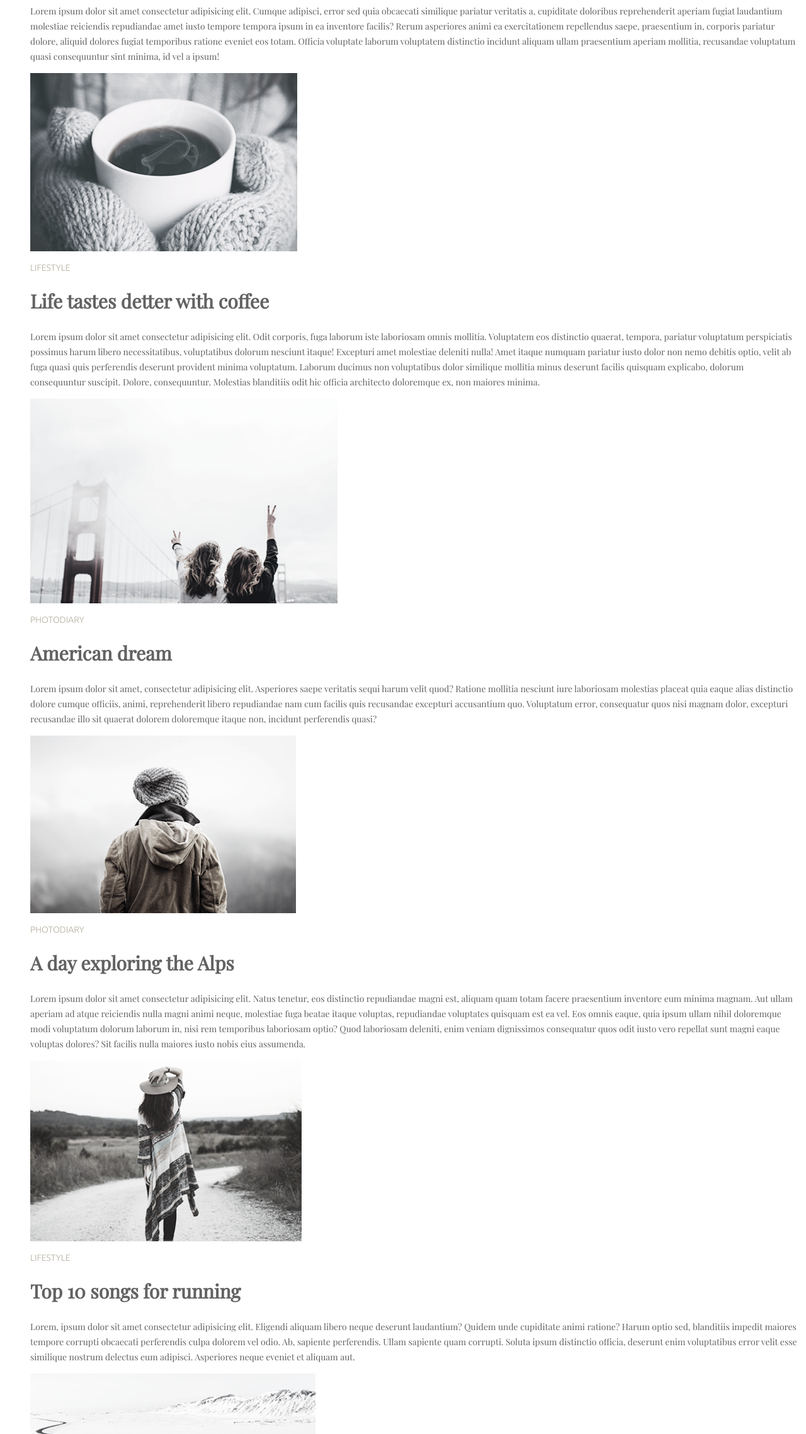
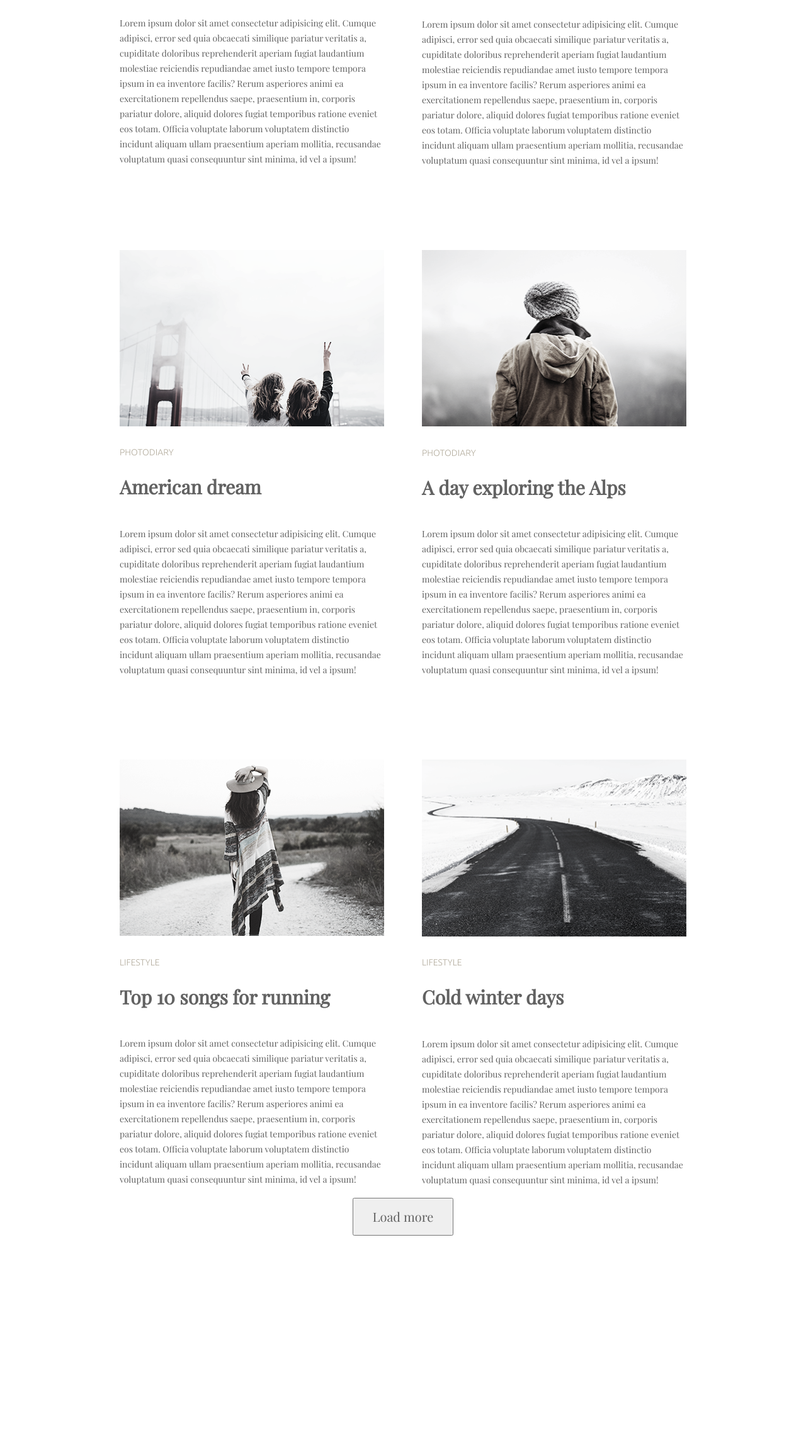
Before and after one commit to Skipochka/03, a plain HTML site: page index.html in a window 1280 px wide. Shown: the part 523-2800 px from the top of the page at 63% size. After the commit the page ends 2485 px from the top, so only its background shows below. Drawn offline with nearby package versions, Linux system fonts and the light colour scheme.

Commit message:
css decor

```diff
--- a/index.html
+++ b/index.html
@@ -4,12 +4,17 @@
     <meta charset="UTF-8" />
     <meta name="viewport" content="width=device-width, initial-scale=1.0" />
     <meta http-equiv="X-UA-Compatible" content="ie=edge" />
-    <link href="https://fonts.googleapis.com/css?family=Playfair+Display|Ubuntu:300&display=swap" rel="stylesheet">
+    <link rel="stylesheet" href="./styles/normalize.css">
+    <link
+      href="https://fonts.googleapis.com/css?family=Playfair+Display|Ubuntu:300&display=swap"
+      rel="stylesheet"
+    />
     <link rel="stylesheet" href="./styles/styles.css" />
     <title>HW-3</title>
   </head>
   <body class="page">
     <header class="head">
+      <div class="container">
         <nav class="nav">
           <ul class="nav-list">
             <li class="nav-item">
@@ -26,15 +31,35 @@
             </li>
           </ul>
         </nav>
+      </div>
     </header>
 
     <main class="main">
+      <div class="container">
         <section class="section">
           <ul class="list">
-          <li сlass="main-item">
-            <img src="images/image-1.png" alt="girl" width="417" />
+
+            <li class="list-item">
+              <img src="./images/image-1.png" alt="girl" width="420">
               <p class="main-sign">Lifestyle</p>
               <h1 class="main-title">More than just a music festival</h1>
+              <p class="main-blog">Lorem ipsum dolor sit amet consectetur adipisicing elit. Cumque
+                adipisci, error sed quia obcaecati similique pariatur veritatis a,
+                cupiditate doloribus reprehenderit aperiam fugiat laudantium
+                molestiae reiciendis repudiandae amet iusto tempore tempora ipsum
+                in ea inventore facilis? Rerum asperiores animi ea exercitationem
+                repellendus saepe, praesentium in, corporis pariatur dolore,
+                aliquid dolores fugiat temporibus ratione eveniet eos totam.
+                Officia voluptate laborum voluptatem distinctio incidunt aliquam
+                ullam praesentium aperiam mollitia, recusandae voluptatum quasi
+                consequuntur sint minima, id vel a ipsum!</p>
+
+            </li>
+
+            <li class="list-item">
+              <img src="./images/image-2.png" alt="cup" width="420" />
+              <p class="main-sign">Lifestyle</p>
+              <h1 class="main-title">Life tastes detter with coffee</h1>
               <p class="main-blog">
                 Lorem ipsum dolor sit amet consectetur adipisicing elit. Cumque
                 adipisci, error sed quia obcaecati similique pariatur veritatis a,
@@ -48,95 +73,86 @@
                 consequuntur sint minima, id vel a ipsum!
               </p>
             </li>
-
-          <li class="main-item">
-            <img src="./images/image-2.png" alt="cup" width="424" />
-            <p class="main-sign">Lifestyle</p>
-            <h1 class="main-title">Life tastes detter with coffee</h1>
-            <p class="main-blog">
-              Lorem ipsum dolor sit amet consectetur adipisicing elit. Odit
-              corporis, fuga laborum iste laboriosam omnis mollitia. Voluptatem
-              eos distinctio quaerat, tempora, pariatur voluptatum perspiciatis
-              possimus harum libero necessitatibus, voluptatibus dolorum
-              nesciunt itaque! Excepturi amet molestiae deleniti nulla! Amet
-              itaque numquam pariatur iusto dolor non nemo debitis optio, velit
-              ab fuga quasi quis perferendis deserunt provident minima
-              voluptatum. Laborum ducimus non voluptatibus dolor similique
-              mollitia minus deserunt facilis quisquam explicabo, dolorum
-              consequuntur suscipit. Dolore, consequuntur. Molestias blanditiis
-              odit hic officia architecto doloremque ex, non maiores minima.
-            </p>
-          </li>
-          <li class="main-item">
+            <li class="list-item">
               <img
                 src="./images/image-3.png"
                 alt="two girls near the bridge"
-              width="488"
+                width="420"
               />
               <p class="main-sign">Photodiary</p>
               <h1 class="main-title">American dream</h1>
               <p class="main-blog">
-              Lorem ipsum dolor sit amet, consectetur adipisicing elit.
-              Asperiores saepe veritatis sequi harum velit quod? Ratione
-              mollitia nesciunt iure laboriosam molestias placeat quia eaque
-              alias distinctio dolore cumque officiis, animi, reprehenderit
-              libero repudiandae nam cum facilis quis recusandae excepturi
-              accusantium quo. Voluptatum error, consequatur quos nisi magnam
-              dolor, excepturi recusandae illo sit quaerat dolorem doloremque
-              itaque non, incidunt perferendis quasi?
+                Lorem ipsum dolor sit amet consectetur adipisicing elit. Cumque
+                adipisci, error sed quia obcaecati similique pariatur veritatis a,
+                cupiditate doloribus reprehenderit aperiam fugiat laudantium
+                molestiae reiciendis repudiandae amet iusto tempore tempora ipsum
+                in ea inventore facilis? Rerum asperiores animi ea exercitationem
+                repellendus saepe, praesentium in, corporis pariatur dolore,
+                aliquid dolores fugiat temporibus ratione eveniet eos totam.
+                Officia voluptate laborum voluptatem distinctio incidunt aliquam
+                ullam praesentium aperiam mollitia, recusandae voluptatum quasi
+                consequuntur sint minima, id vel a ipsum!
               </p>
             </li>
-          <li class="main-item">
+            <li class="list-item">
               <img
                 src="./images/image-4.png"
                 alt="back in a jacket"
-              width="422"
+                width="420"
               />
               <p class="main-sign">Photodiary</p>
               <h1 class="main-title">A day exploring the Alps</h1>
               <p class="main-blog">
-              Lorem ipsum dolor sit amet consectetur adipisicing elit. Natus
-              tenetur, eos distinctio repudiandae magni est, aliquam quam totam
-              facere praesentium inventore eum minima magnam. Aut ullam aperiam
-              ad atque reiciendis nulla magni animi neque, molestiae fuga beatae
-              itaque voluptas, repudiandae voluptates quisquam est ea vel. Eos
-              omnis eaque, quia ipsum ullam nihil doloremque modi voluptatum
-              dolorum laborum in, nisi rem temporibus laboriosam optio? Quod
-              laboriosam deleniti, enim veniam dignissimos consequatur quos odit
-              iusto vero repellat sunt magni eaque voluptas dolores? Sit facilis
-              nulla maiores iusto nobis eius assumenda.
+                Lorem ipsum dolor sit amet consectetur adipisicing elit. Cumque
+                adipisci, error sed quia obcaecati similique pariatur veritatis a,
+                cupiditate doloribus reprehenderit aperiam fugiat laudantium
+                molestiae reiciendis repudiandae amet iusto tempore tempora ipsum
+                in ea inventore facilis? Rerum asperiores animi ea exercitationem
+                repellendus saepe, praesentium in, corporis pariatur dolore,
+                aliquid dolores fugiat temporibus ratione eveniet eos totam.
+                Officia voluptate laborum voluptatem distinctio incidunt aliquam
+                ullam praesentium aperiam mollitia, recusandae voluptatum quasi
+                consequuntur sint minima, id vel a ipsum!
               </p>
             </li>
-          <li>
-            <img src="./images/image-5.png" alt="girl in hat" width="431" />
+            <li class="list-item">
+              <img src="./images/image-5.png" alt="girl in hat" width="420" />
               <p class="main-sign">Lifestyle</p>
               <h1 class="main-title">Top 10 songs for running</h1>
               <p class="main-blog">
-              Lorem, ipsum dolor sit amet consectetur adipisicing elit. Eligendi
-              aliquam libero neque deserunt laudantium? Quidem unde cupiditate
-              animi ratione? Harum optio sed, blanditiis impedit maiores tempore
-              corrupti obcaecati perferendis culpa dolorem vel odio. Ab,
-              sapiente perferendis. Ullam sapiente quam corrupti. Soluta ipsum
-              distinctio officia, deserunt enim voluptatibus error velit esse
-              similique nostrum delectus eum adipisci. Asperiores neque eveniet
-              et aliquam aut.
+                Lorem ipsum dolor sit amet consectetur adipisicing elit. Cumque
+                adipisci, error sed quia obcaecati similique pariatur veritatis a,
+                cupiditate doloribus reprehenderit aperiam fugiat laudantium
+                molestiae reiciendis repudiandae amet iusto tempore tempora ipsum
+                in ea inventore facilis? Rerum asperiores animi ea exercitationem
+                repellendus saepe, praesentium in, corporis pariatur dolore,
+                aliquid dolores fugiat temporibus ratione eveniet eos totam.
+                Officia voluptate laborum voluptatem distinctio incidunt aliquam
+                ullam praesentium aperiam mollitia, recusandae voluptatum quasi
+                consequuntur sint minima, id vel a ipsum!
               </p>
             </li>
-          <li>
-            <img src="./images/image-6.png" alt="road" width="453" />
+            <li class="list-item">
+              <img src="./images/image-6.png" alt="road" width="420" />
               <p class="main-sign">Lifestyle</p>
               <h1 class="main-title">Cold winter days</h1>
               <p class="main-blog">
-              Lorem ipsum dolor sit amet consectetur, adipisicing elit. Voluptas
-              illo similique ut distinctio adipisci autem, officiis aperiam vel
-              sed, placeat earum velit quisquam, tempora beatae eum vitae error
-              nihil culpa? Ratione odit numquam nobis laudantium cum mollitia,
-              ab voluptates quis possimus ea dolores officia quo.
+                Lorem ipsum dolor sit amet consectetur adipisicing elit. Cumque
+                adipisci, error sed quia obcaecati similique pariatur veritatis a,
+                cupiditate doloribus reprehenderit aperiam fugiat laudantium
+                molestiae reiciendis repudiandae amet iusto tempore tempora ipsum
+                in ea inventore facilis? Rerum asperiores animi ea exercitationem
+                repellendus saepe, praesentium in, corporis pariatur dolore,
+                aliquid dolores fugiat temporibus ratione eveniet eos totam.
+                Officia voluptate laborum voluptatem distinctio incidunt aliquam
+                ullam praesentium aperiam mollitia, recusandae voluptatum quasi
+                consequuntur sint minima, id vel a ipsum!
               </p>
             </li>
           </ul>
-        <button class="main-button" type="button">Load more</button>
+          <div class="b"> <button class="main-button" type="button" >Load more</button></div>
         </section>
+      </div>
     </main>
   </body>
 </html>
--- a/styles/styles.css
+++ b/styles/styles.css
@@ -1,5 +1,11 @@
 :root {
   --font-family: 'Playfair Display', Arial, Helvetica, sans-serif;
+}
+html {
+  box-sizing: border-box;
+}
+* {
+  box-sizing: inherit;
 }
 
 .page {
@@ -11,16 +17,19 @@
   font-family: 'Ubuntu', Arial, Helvetica, sans-serif;
   font-weight: 300;
   text-transform: uppercase;
+  margin: 0;
 }
 
 .main-title {
   font-size: 30px;
   color: #626262;
+  margin: 0;
 }
 .main-blog {
   font-size: 14px;
   line-height: 24px;
   color: #626262;
+  margin: 0;
 }
 .main-button {
   font-size: 20px;
@@ -39,6 +48,64 @@
 :focus {
   color: #03a9f4;
 }
-li {
+.nav-list {
   list-style-type: none;
 }
+/* blog */
+.container {
+  width: 900px;
+  margin: 0 auto;
+  padding: 0;
+}
+/* .nav {
+  min-height: 75px;
+} */
+.link {
+  padding: 20px 60px;
+}
+.nav-list {
+  display: flex;
+  padding-top: 35px;
+  padding-bottom: 35px;
+  margin: 0;
+  justify-content: space-around;
+}
+
+/* SECTION */
+.list {
+  list-style-type: none;
+  display: flex;
+  flex-wrap: wrap;
+  padding: 0;
+}
+.list-item {
+  flex-basis: calc(100% / 2 - 30px);
+  flex-grow: 0;
+  padding-bottom: 130px;
+
+  margin-right: 60px;
+}
+.list-item:nth-child(2n) {
+  margin-right: 0;
+}
+
+.main-sign {
+  padding: 30px 0px 30px 0px;
+}
+.main-title {
+  padding-bottom: 45px;
+}
+.list-item:nth-last-child(-n + 2) {
+  padding-bottom: 0px;
+}
+
+/* BUTTOM */
+.b {
+  text-align: center;
+}
+.main-button {
+  /* display: inline-block; */
+  height: 60px;
+  width: 160px;
+  transition: ;
+}
```
Also changed, not shown: styles/normalize.css (added). Lines whose indentation alone changed are shown as unchanged.
